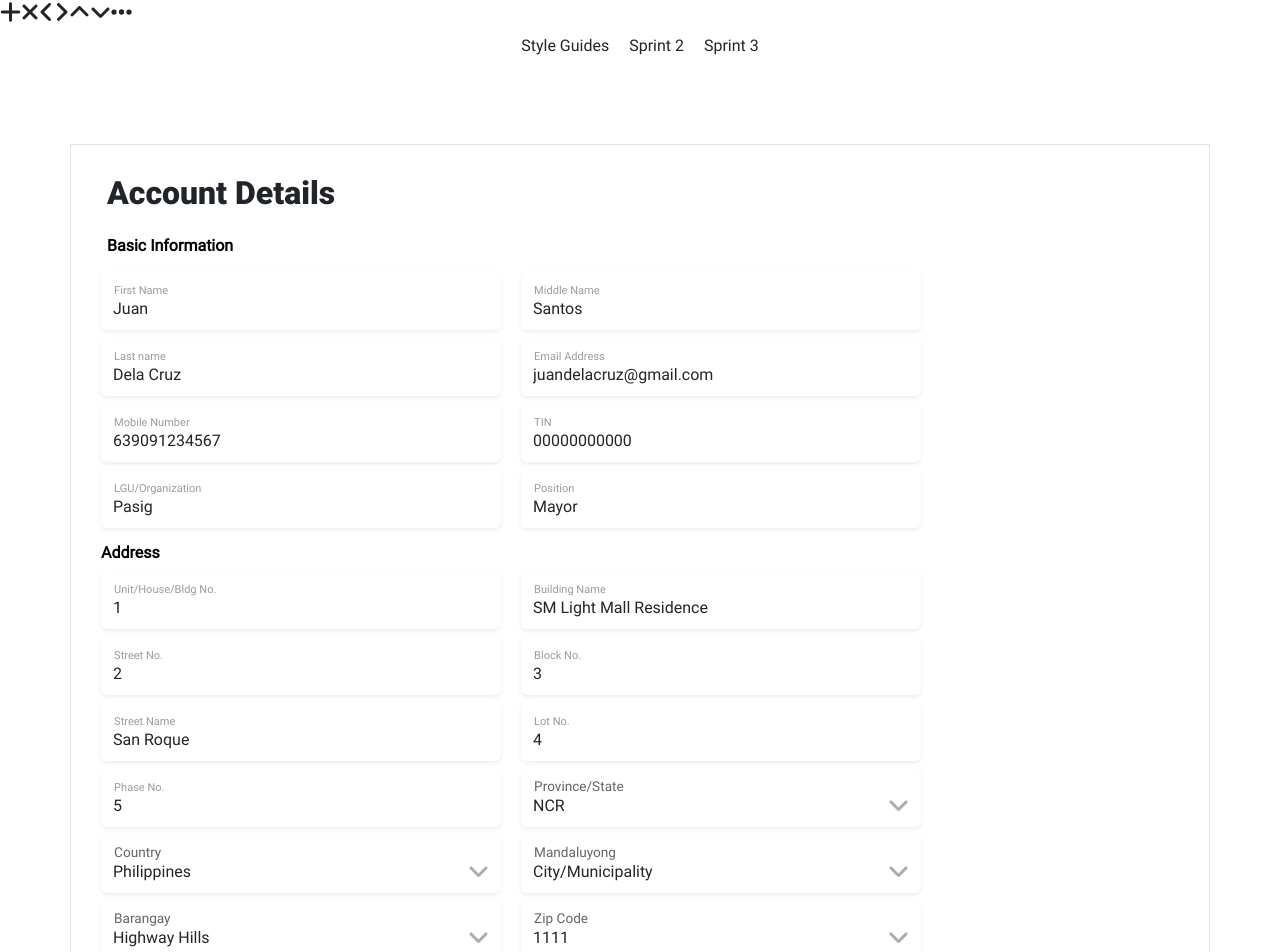
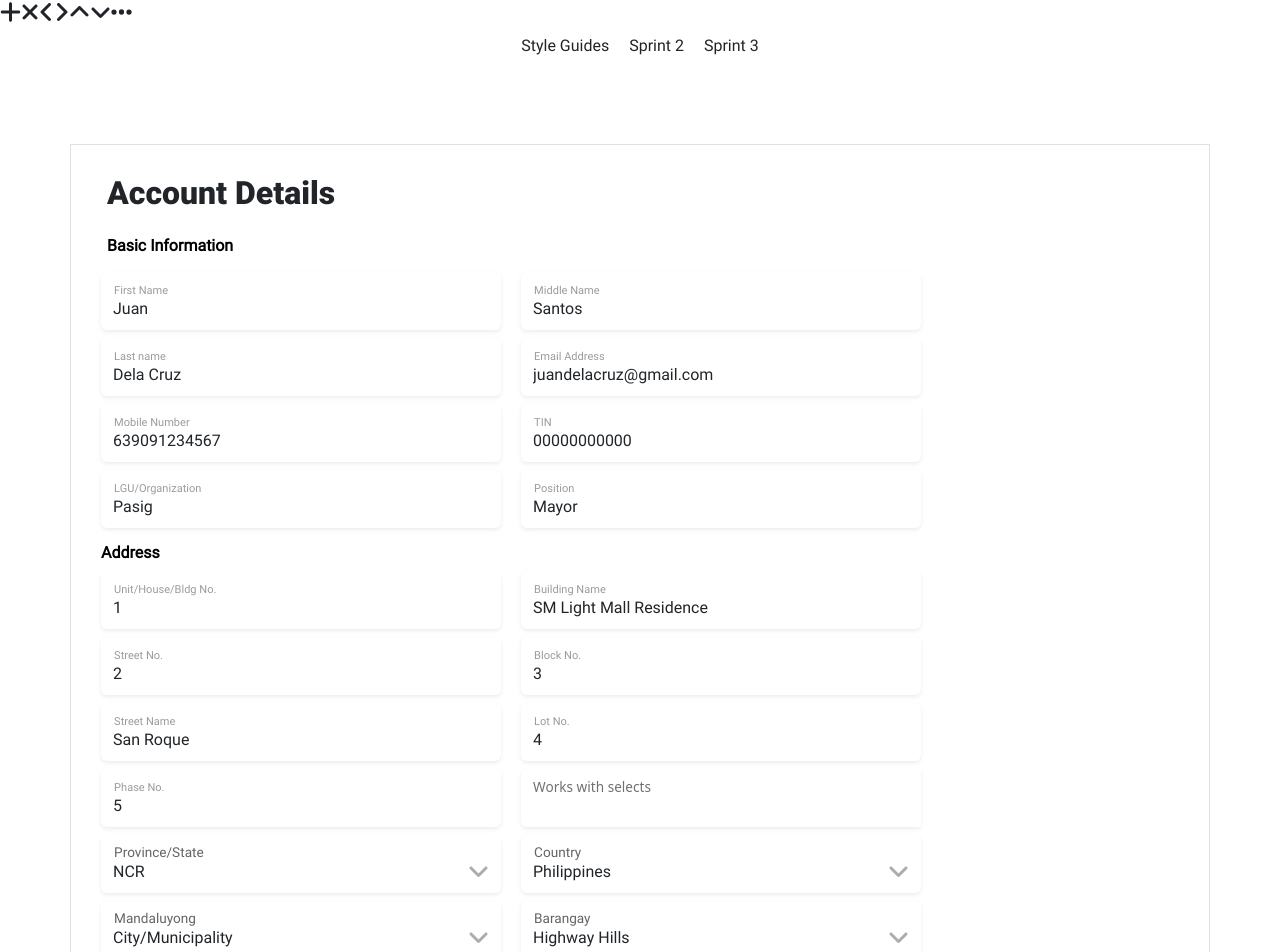
Before and after one commit to integratr-azamora/integratrGov-license-management, a Vue app: page /addaccount in a window 1280 px wide. Shown: the top 952 px of the page. Built offline with nearby package versions, Linux system fonts and the light colour scheme; a web font is replaced by a local one.

Commit message:
Small Updates

```diff
--- a/src/components/AddAccount.vue
+++ b/src/components/AddAccount.vue
@@ -135,6 +135,16 @@ License Manager
                         </form>
                      </div>
                   </div>
+
+                  <div class="size-inputbox mx-10px my-10px">
+                        <div class="form-floating input-group mb-3 size-inputbox">
+                            <select class="default-password form-control shadow-sm border-color-none"  value="NCR">
+                           <option selected>Open this select menu</option>
+                           </select>
+                           <label for="floatingPassword">Works with selects</label>
+                        </div>
+                  </div>
+
                   <div class="size-inputbox mx-10px my-10px">
                      <div class="input-group mb-3 size-inputbox Roboto-input-box-font">
                         <form class="form-floating">
```
